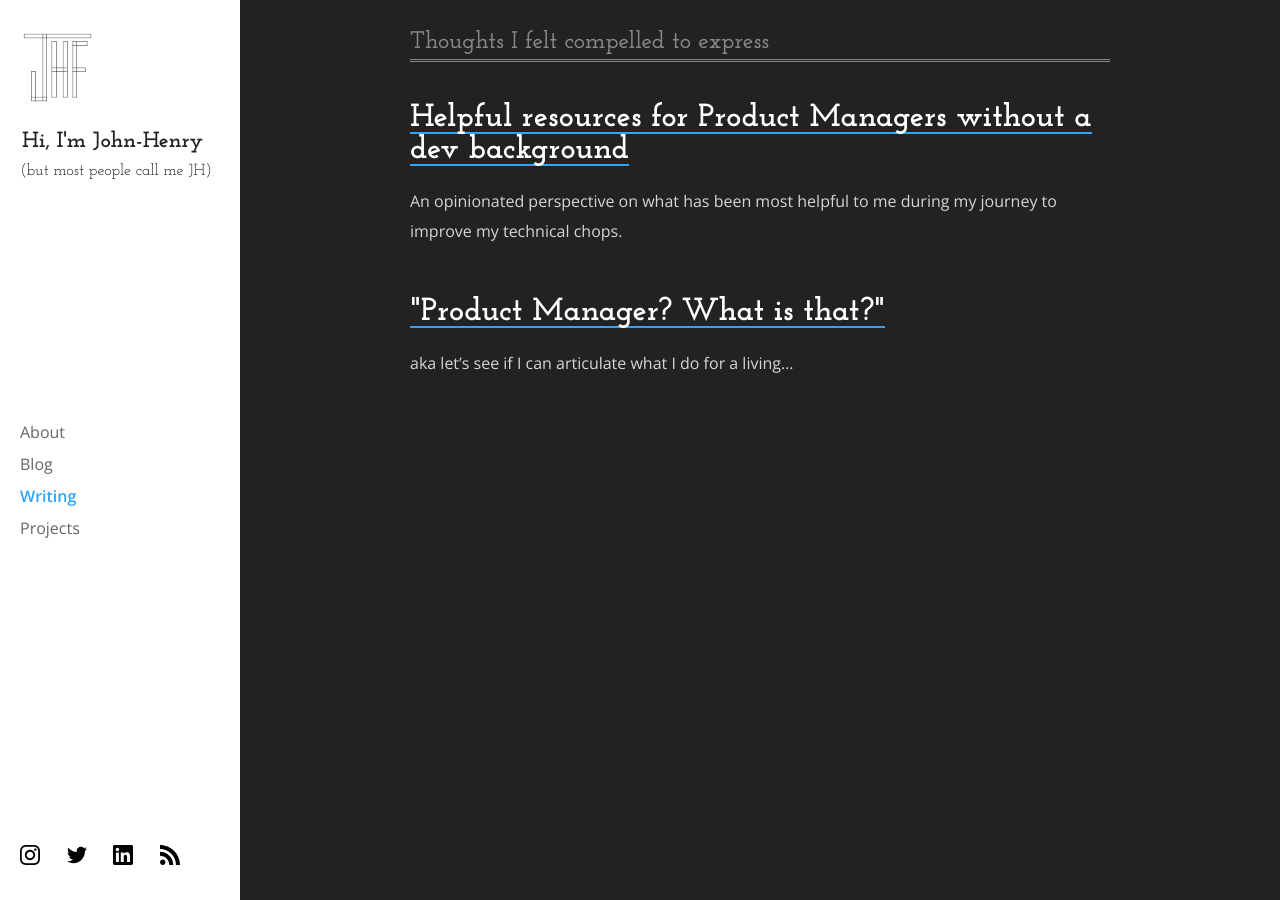
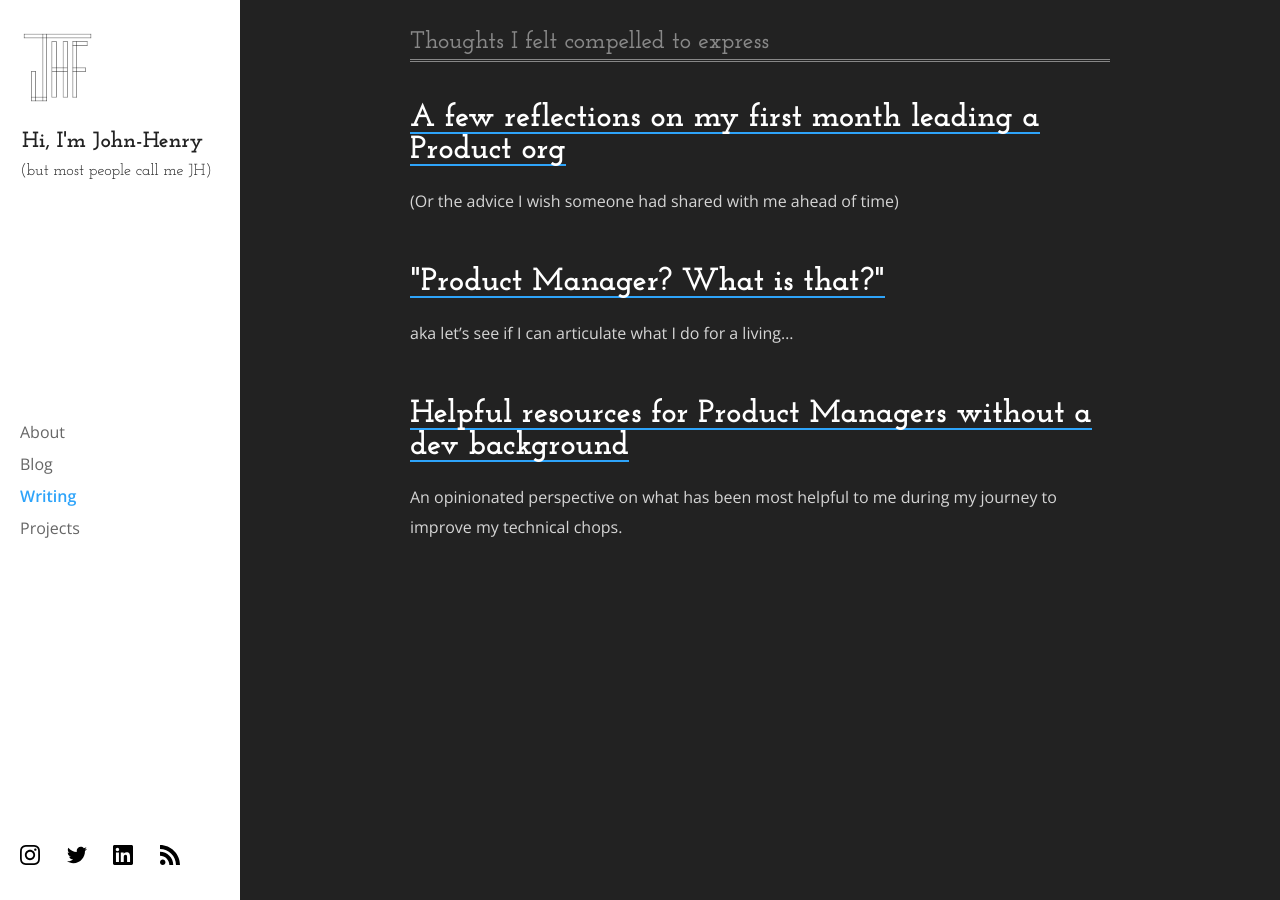
Before and after one commit to jhforster/jhforster.github.io, a Jekyll site: the page built from writing.md, in a window 1280 px wide. Built offline with Jekyll 4.4.1, drawn with Linux system fonts in a browser that asks for light colours; some of the changed lines change nothing that is shown.

Commit message:
Add reflection post

```diff
--- /dev/null
+++ b/_writing/2017-07-21-a-few-reflections-on-my-first-month-leading-a-product-org.md
@@ -0,0 +1,78 @@
+---
+title: A few reflections on my first month leading a Product org
+description: "(Or the advice I wish someone had shared with me ahead of time)"
+canonical: "https://medium.com/@jhforster/a-few-reflections-on-my-first-month-leading-a-product-org-5d406c8447db"
+---
+
+<!-- A picture I took in Acadia National Park that felt appropriate -->
+I joined a startup, [User Interviews](https://www.userinterviews.com/), as the VP of Product in June of 2017. Coincidentally, I had also been reading [Product Leadership](https://www.amazon.com/Product-Leadership-Managers-Products-Successful-ebook/dp/B07285Z141/ref=sr_1_1?ie=UTF8&qid=1500573900&sr=8-1) by Martin Eriksson, Richard Banfield, and Nate Walkingshaw at the time. This fortuitous combination led to a lot of insightful self reflection as I was getting up to speed as the first dedicated Product hire at the company. In the spirit of Austin Kleon’s urge to [“Show Your Work!”](https://www.amazon.com/Show-Your-Work-Austin-Kleon/dp/076117897X/ref=sr_1_1?ie=UTF8&qid=1500575544&sr=8-1) (which I also found inspiring) I wanted to document and share the lessons I’ve taken away from the experience thus far.
+
+## Immerse yourself in everything... *but* don’t try to do everything
+
+To be effective in a Product role, you need to be able to consume a fire hose of information. You need to be able to take inputs from all possible areas — customers, prospects, design, engineering, sales, marketing, competitors, adjacent industries, consumer trends, etc. — and somehow connect the right dots to find the opportunities worth pursuing.
+
+To be effective in a Product role, you need to be able to focus. You need to be deliberate about what the team is tackling at any given point in time and ruthlessly ignore distractions. You know your team is most effective when you’re all pulling in the same direction towards a specific, measurable goal.
+
+This is why onboarding can be difficult for Product hires. I deliberately tried to expose myself to all parts of the business as quickly as possible. I wanted to know the fabric of the organization and how all the various threads connected. And don’t be mistaken, this was an effective approach. The challenge with this approach, however, is that you’re seeing a multitude of things for the first time with fresh eyes. For Product thinkers this inevitably means that you’re seeing opportunities everywhere you look and starting to be overwhelmed by your own ideation.
+
+In order to avoid being paralyzed with ideas (and perhaps by how much work lays ahead), let me refer you to the next point.
+
+## Be opinionated... *but* flexible
+
+Once you’re able to form relatively cohesive thoughts on the product — start sharing them. During my career, I’ve found that sharing your thoughts before they are “ready” is a great way to build a collaborative, trusting environment. Plus, c’mon, if you’re reading this then you’re familiar with the latest in design thinking, lean methodologies, and all of that. Rapid iteration is your friend, *especially* when it comes to your own emerging perspective on a product.
+
+My approach to this was to start a document where I could store all my emerging opinions and ideas as I had them. The initial goal was to have a reference for myself. Pretty quickly, I was able to refine this into a *somewhat* coherent set of ideas that I could easily share with others, which I did.
+
+This was uncomfortable. At that point, I had been at the company for less than two weeks in a role where I was being tasked with leading and building the Product function. I felt pressure to come across as impressive and make a good early impression. Despite that, I knew the benefits of establishing the right working style were more important than my ego. So I shared the document in all its rough draft glory with the co-founders with the following preface.
+
+> Disclaimer — I’m deliberately sharing an early and rough draft on my emerging product thoughts because it should accelerate our thinking and alignment here. There are undoubtedly bad ideas included below. That’s okay — just explain to me what I’m overlooking. The more debates we can have and items we can align on before any of these ideas go any further, the better.
+
+My rationale for doing this was simple. I knew that the people who had dedicated themselves to building this company for the past 2 years were going to be the thought partners I needed. It was hugely helpful. They quickly pointed out dynamics I was overlooking, suggested alternatives that might be easier to pursue, shared customer feedback I hadn’t heard, and started adding their own thoughts to the document to give me a richer perspective on their thinking.
+
+The alternative of arrogantly working in a silo to polish my nascent thoughts might have felt productive but would have ultimately backfired.
+
+**Me:** *“Here is a slick presentation of an idea I’ve overworked and I’m now presenting with unfounded confidence.”*
+
+**Them:** *“Yea, we tried that 6 months ago. It was a complete flop.”*
+
+Don’t fall into that trap. Remember, you’re new. A learning curve is expected. Just be humble about it and do everything within your power to accelerate it.
+
+And despite being new, you can still do the following.
+
+## Find ways to add value immediately... *but* not at the expense of longer term thinking
+
+At an early stage company, simply being another pair of hands to do work is materially valuable. Leverage that. Identify ways to be helpful from the start. Maybe you take over testing the new feature that was already being developed. Or facilitate the logistics of an upcoming sales call. Or organize the customer feedback they’ve been collecting. Trust me — there is plenty you can do to be helpful that will be directly relevant to your role.
+
+In my case, I took over some analytics that needed to be run, made introductions to people in my network who might be target customers, and made a pull request to add Google Tag Manager to the site. Nothing earth shattering but important tasks nonetheless.
+
+That said, don’t lose sight of the fact you’re ultimate ability to add value hinges on big picture thinking. The roadmap you create and priorities you set are the levers that will move the organization forward in a significant way. Be deliberate about finding a balance and setting boundaries. You were brought in to establish for the vision for the product, not to be an intern.
+
+Without an established vision, you’ll be making reactive decisions instead of strategic decisions. Be conscious to regularly pull your head up to avoid only dealing with urgent day to day issues.
+
+I found there are plenty of things you can do to help yourself manage that balance.
+
+## Add process / structure... *but* only where it is valuable
+
+Look, I get it, nobody wants to be the person to come into a small organization and immediately start scheduling meetings and adding a ton of process. So don’t be that person.
+
+But there is no reason to be process-phobic either. One of the most valuable things I did was setting up a weekly roadmap review with the co-founders. This forces me to synthesize and refine my big picture thinking every single week. It also ensures they’re engaging with me in the most valuable way possible— “what customer problem should we be solving next?”
+
+We’ve already iterated on the format for these discussions a few times and started to land on a template for tracking new ideas in a consistent way. And it is letting us get ahead on the solutions which will require more research. We’re still in the early days here but we can already feel our sprints becoming more focused as a result of this process.
+
+Just don’t get carried away. Remember, you were likely compelled to join the company *because* they’ve been successful without you around. You don’t need to mess with things that are already working effectively. Things will evolve anyways as the company continues to grow and you’ll have an outsized impact on that evolution so don’t make the mistake of thinking things will be set in stone if you don’t change them right away.
+
+This type of stuff can rock the boat a bit because you’re starting to assert how you engage with the rest of the organization, which means this last point is perhaps the most important.
+
+## Be proactive about establishing your role... *by* having candid conversations
+
+If you’re the first product hire in an organization then it means there isn’t an established product playbook.
+
+**Remember** — *that’s why it is exciting.*
+
+But that’s also why it requires work. You need to actively manage the situation and make sure everyone in the organization is comfortable discussing your role and providing constructive feedback on how it’s evolving. Your ability to succeed is positively correlated to the frequency and honesty of these conversations. It is no different than the success of the product itself and the dependence on regular customer feedback.
+
+I actively looked for interactions that, at the least, warranted a “hey, is that how we want this to work long term?” type of exchange. I found a simple question along those lines naturally prompted a productive conversation about roles and responsibilities while there was a recent example for everyone to consider. Sometimes we aligned over a few quick emails and other times we agreed to keep monitoring things and discussing it.
+
+We’re starting to align ahead of time on the design expectations of a given feature so I have autonomy to make the day to day decisions while it is being implemented. A small tweak, but one that has increased clarity and made us a bit more effective.
+
+## Anyways, that’s all I got… I’m sure I’ll learn a bunch more as more time passes!
--- a/writing.md
+++ b/writing.md
@@ -4,7 +4,8 @@ title: Writing
 tagline: Thoughts I felt compelled to express
 ---
 
-{% for item in site.writing %}
+{% assign writing = site.writing | reverse %}
+{% for item in writing %}
   <h1><a href="{{ item.url }}">{{ item.title }}</a></h1>
   <p class="writing-description">{{ item.description }}</p>
 {% endfor %}
```
